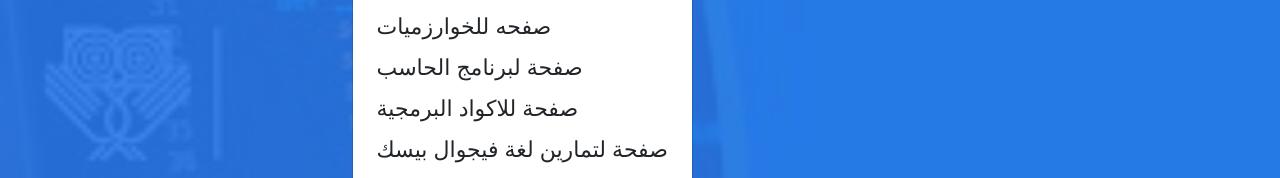
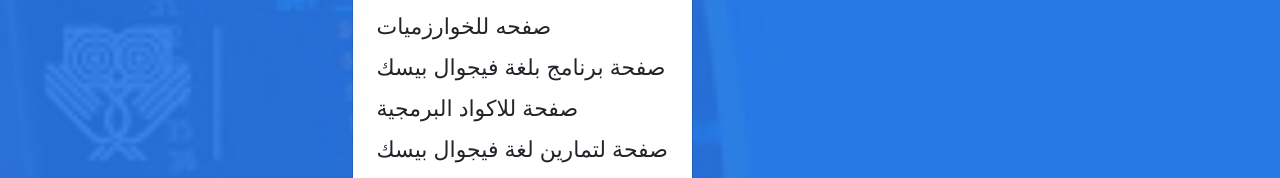
Before and after one commit to AbdoAli2002a/d_asmaa, a plain HTML site: page contact.html in a window 1280 px wide. Both pictures are taken after a click on the link "صفحات". Shown: the part 406-584 px from the top of the page. Drawn offline with nearby package versions, Linux system fonts and the light colour scheme.

Commit message:
Update contact.html

```diff
--- a/contact.html
+++ b/contact.html
@@ -71,7 +71,7 @@
                         <a href="#" class="nav-link dropdown-toggle" data-toggle="dropdown">صفحات</a>
                         <div class="dropdown-menu m-0">
                             <a href="https://abdoali2002a.github.io/d-asmaa/#contact" class="dropdown-item">صفحه للخوارزميات </a>
-                            <a href="feature.html" class="dropdown-item"> صفحة لبرنامج الحاسب</a>
+                            <a href="https://1drv.ms/b/s!AhZTZe-WZph-gQjWQH616i7hib5s?e=Sztzcb" class="dropdown-item"> صفحة برنامج بلغة فيجوال بيسك</a>
                             <a href="team.html" class="dropdown-item">صفحة للاكواد البرمجية</a>
                             <a href="testimonial.html" class="dropdown-item">صفحة لتمارين لغة فيجوال بيسك</a>
                         </div>
```
